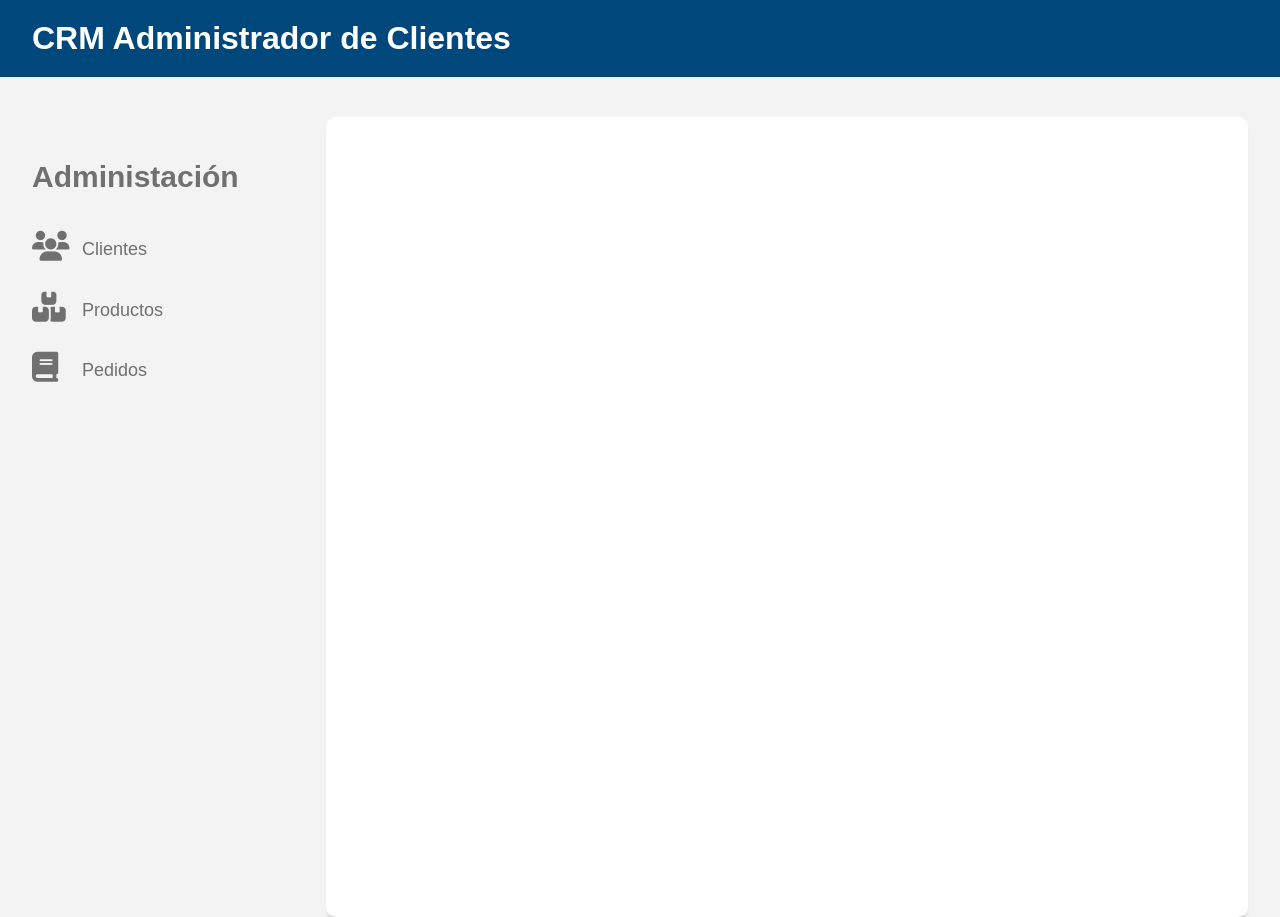
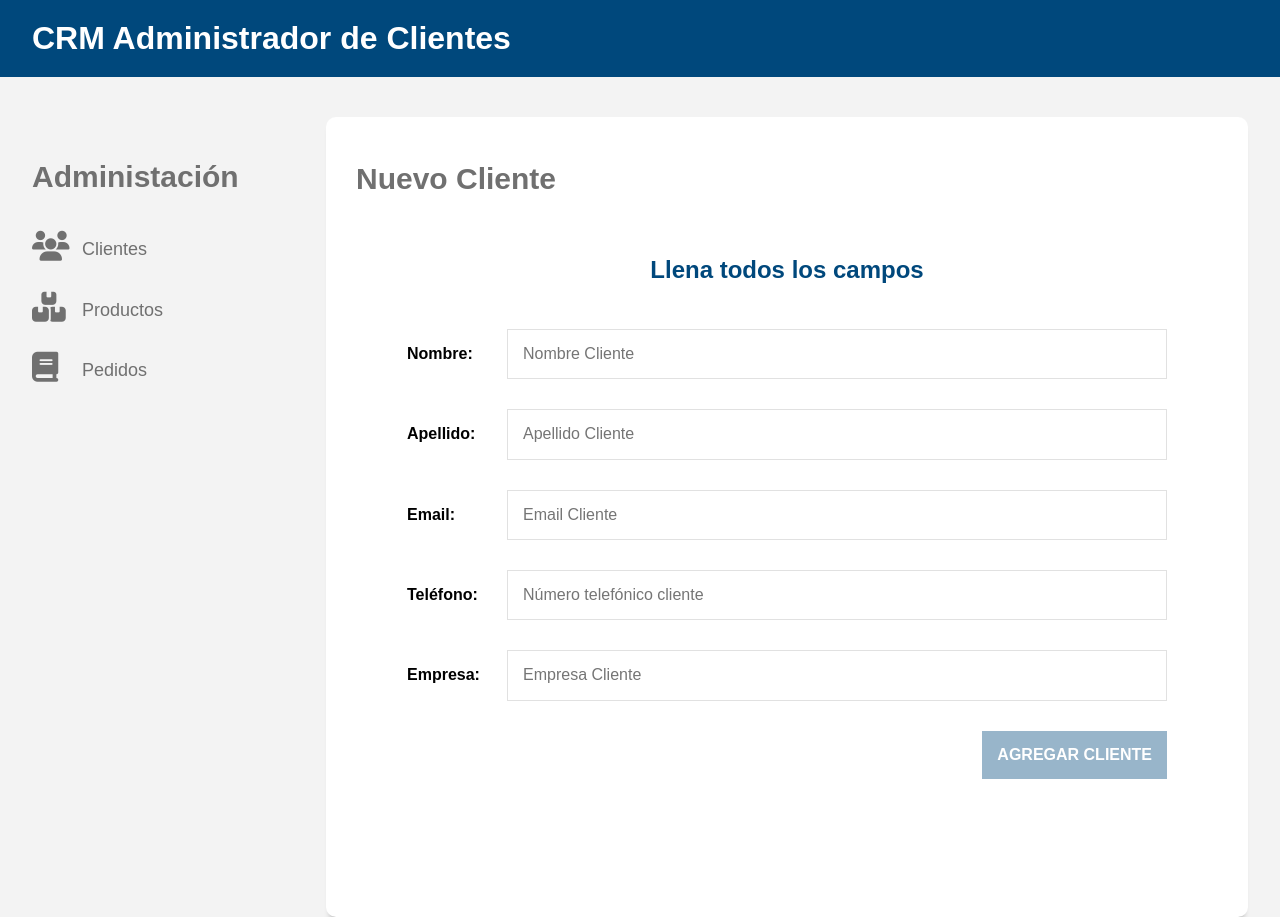
Before and after one commit to JorgeMeza93/api-rest-nodejs-react-frontend, a React (Create React App) app: page /clientes/nuevo in a window 1280 px wide. Built offline with nearby package versions, Linux system fonts and the light colour scheme; a web font is replaced by a local one.

Commit message:
Validacion de formulario nuevo cliente

```diff
--- a/src/App.js
+++ b/src/App.js
@@ -5,6 +5,7 @@
 import Clientes from "./components/clientes/Clientes";
 import Pedidos from "./components/pedidos/pedidos";
 import Productos from "./components/productos/productos";
+import NuevoCliente from "./components/clientes/NuevoCliente";
 
 function App() {
   return (
@@ -16,6 +17,7 @@
           <main className="caja-contenido col-9">
             <Routes>
               <Route path="/" element={<Clientes/>}/>
+              <Route exact path="/clientes/nuevo" element={<NuevoCliente/>} />
               <Route path="/pedidos" element={<Pedidos/>}/>
               <Route path="/productos" element={<Productos/>}/>
             </Routes>
--- a/src/components/clientes/Clientes.jsx
+++ b/src/components/clientes/Clientes.jsx
@@ -1,6 +1,7 @@
 import React, { useEffect, useState, Fragment } from 'react'
 import clienteAxios from '../../config/axios';
 import Cliente from './Cliente';
+import { Link } from 'react-router-dom';
 
 const Clientes = () => {
   const [ clientes, guardarClientes ] = useState([]);
@@ -15,6 +16,9 @@
   return (
     <Fragment>
       <h2>Clientes</h2>
+      <Link to={"/clientes/nuevo"} className="btn btn-verde nvo-cliente">
+        <i className='fas fa-plus-circle'></i>Nuevo Cliente
+      </Link>
       <ul className='listado-clientes'>
         {clientes.map( cliente => {
            return <Cliente key={cliente._id} cliente={cliente} />
--- /dev/null
+++ b/src/components/clientes/NuevoCliente.jsx
@@ -0,0 +1,55 @@
+import React, {Fragment, useState} from 'react'
+
+const NuevoCliente = () => {
+  const [cliente, guardarCliente] = useState({
+    nombre: "",
+    apellido: "",
+    empresa: "",
+    email: "",
+    telefono: ""
+  });
+  const actualizarState = e => {
+    guardarCliente({
+        ...cliente,
+        [e.target.name]: e.target.value
+    })
+  }
+  const validarCliente = () => {
+    const { nombre, apellido, empresa, email, telefono } = cliente;
+    let valido = !nombre.length || !apellido.length || !empresa.length || !email.length || !telefono.length;
+    return valido;
+  }
+  return (
+    <Fragment>
+        <h2>Nuevo Cliente</h2>
+        <form >
+            <legend>Llena todos los campos</legend>
+            <div className='campo'>
+                <label>Nombre: </label>
+                <input type="text" placeholder='Nombre Cliente' name='nombre' onChange={actualizarState}/>
+            </div>
+            <div className='campo'>
+                <label>Apellido: </label>
+                <input type="text" placeholder='Apellido Cliente' name='apellido' onChange={actualizarState}/>
+            </div>
+            <div className='campo'>
+                <label>Email: </label>
+                <input type="email" placeholder='Email Cliente' name='email' onChange={actualizarState}/>
+            </div>
+            <div className='campo'>
+                <label>Teléfono: </label>
+                <input type="tel" placeholder='Número telefónico cliente' name='telefono' onChange={actualizarState} />
+            </div>
+            <div className='campo'>
+                <label>Empresa: </label>
+                <input type="text" placeholder='Empresa Cliente' name='empresa' onChange={actualizarState}/>
+            </div>
+            <div className='enviar'>
+                <input type="submit" className='btn btn-azul' value="Agregar Cliente" disabled={validarCliente()} />
+            </div>
+        </form>
+    </Fragment>
+  )
+}
+
+export default NuevoCliente
```
